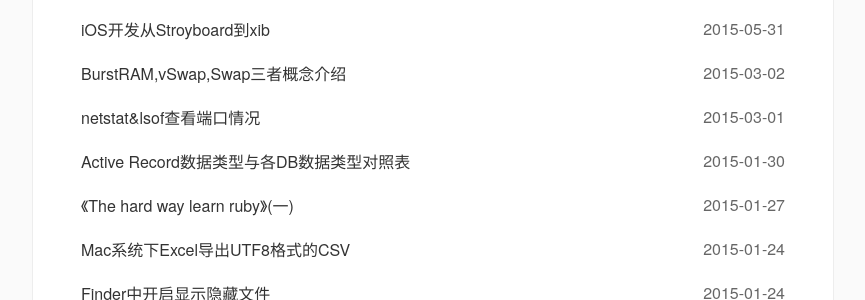
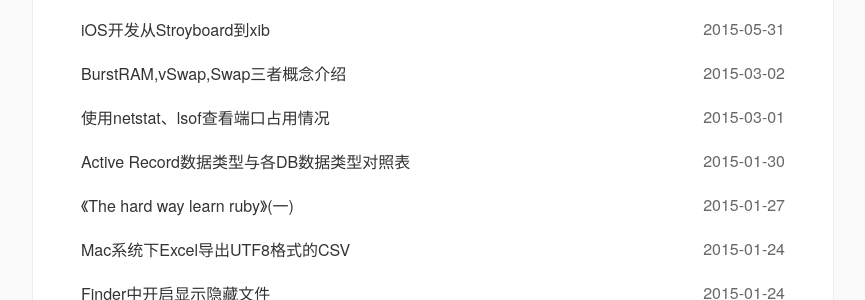
Before and after one commit to lazybios/lazybios.github.com, a Jekyll site: the page built from index.md, in a window 1280 px wide and 900 px high, scrolled down 3919 px. Shown: the part 154-454 px from the top of the window, without its empty margins (207-1072 px from the left). Built offline with Jekyll 4.4.1, drawn with Linux system fonts in a browser that asks for light colours; Markdown is read by kramdown in place of the engine named in the settings.

Commit message:
fixed title

```diff
--- a/_posts/2015-03-01-netstat-notes.md
+++ b/_posts/2015-03-01-netstat-notes.md
@@ -1,6 +1,6 @@
 ---
 layout: post
-title: netstat&lsof查看端口情况
+title: 使用netstat、lsof查看端口占用情况
 categories:
 - devops
 tags:
```
